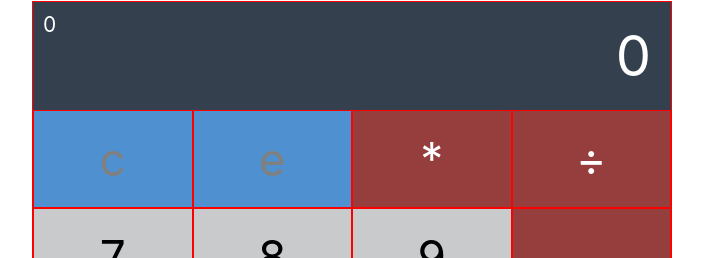
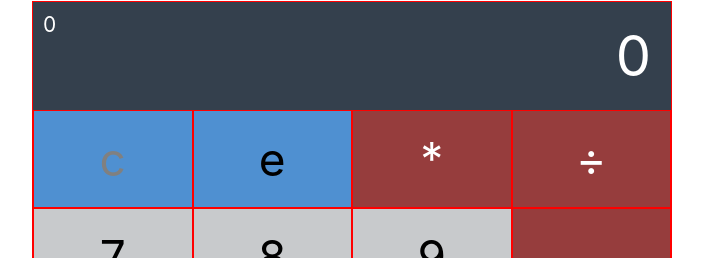
Before and after one commit to estand25/calculator-app, a React (Create React App) app: page / in a window 1280 px wide. Shown: the part 127-385 px from the top of the page, without its empty margins (288-991 px from the left). Built offline with nearby package versions, Linux system fonts and the light colour scheme.

Commit message:
Working on move the displayButton per row into separate component

```diff
--- a/src/App.css
+++ b/src/App.css
@@ -12,7 +12,6 @@
 
 .Button-SubMain {
   background-color: rgb(52, 64, 77);
-  /* border: 1px solid red; */
   color: white;
   padding: 10px;
   font-size: calc(5px + 2vmin);
@@ -21,7 +20,6 @@
 
 .Button-Main {
   background-color: rgb(52, 64, 77);
-  /* border: 1px solid red; */
   color: white;
   padding: 20px;
   font-size: calc(40px + 2vmin);
@@ -37,7 +35,16 @@
   font-size: calc(30px + 2vmin);
   text-align: center;
   width: 25%;
-  /* height: 25%; */
+}
+
+.Button-Empty {
+  background-color: rgb(79, 144, 209);
+  border: 1px solid red;
+  color: black;
+  padding:20px;
+  font-size: calc(30px + 2vmin);
+  text-align: center;
+  width: 25%;
 }
 
 .Button-Operation {
--- a/src/actions/type.js
+++ b/src/actions/type.js
@@ -3,11 +3,20 @@ const CLEAR_PICKED = 'CLEAR_PICKED';
 const EMPTY_PICKED = 'EMPTY_PICKED';
 const NUMBER_PICKED = 'NUMBER_PICKED';
 const EQUAL_PICKED = 'EQUAL_PICKED';
+const CLEAR_STYLE = 'CLEAR_STYLE';
+const EMPTY_STYLE = 'EMPTY_STYLE';
+const OPER_STYLE = 'OPER_STYLE';
+const NUMBER_STYLE = 'NUMBER_STYLE';
+
 
 export {
     OPER_PICKED,
     CLEAR_PICKED,
     EMPTY_PICKED,
     NUMBER_PICKED,
-    EQUAL_PICKED
+    EQUAL_PICKED,
+    CLEAR_STYLE,
+    EMPTY_STYLE,
+    OPER_STYLE,
+    NUMBER_STYLE,
 };
--- a/src/components/CFrame.js
+++ b/src/components/CFrame.js
@@ -5,11 +5,12 @@ import {
     clearPicked,
     emptyPicked,
     numberPicked,
-    equalPicked
+    equalPicked,
 } from '../actions'
 import '../App.css'
 import DisplayButtons from './DisplayButtons';
 import ComplexDisplayButton from './ComplexDisplayButton';
+import DisplayRow from './DisplayRow'
 
 class CFrame extends React.Component {
     render() {
@@ -23,6 +24,9 @@ class CFrame extends React.Component {
                         input={this.props.subTotal}
                     />
                 </div>
+                {/* <DisplayRow
+                    dr={('c,e,m,d').toString().split(',')}
+                /> */}
                 <div className="row">
                     <DisplayButtons
                         sty={"Button-Clear"}
@@ -30,7 +34,7 @@ class CFrame extends React.Component {
                         onClick={() => this.props.clearPicked()}
                     />
                     <DisplayButtons
-                        sty={"Button-Clear"}
+                        sty={"Button-Empty"}
                         input={"e"}
                         onClick={() => this.props.emptyPicked()}
                     />
@@ -121,6 +125,10 @@ const mapStateToProps = (state) => {
         total: state.total,
         subTotal: state.subTotal,
         sign: state.sign,
+        clearStyle: state.clearStyle,
+        emptyStyle: state.emptyStyle,
+        operStyle: state.operStyle,
+        numbStyle: state.numbStyle,
     }
 }
 
@@ -129,7 +137,7 @@ const mapDispatchToProps = {
     clearPicked,
     emptyPicked,
     numberPicked,
-    equalPicked
+    equalPicked,
 }
 
 export default connect(mapStateToProps, mapDispatchToProps)(CFrame);
--- a/src/components/ComplexDisplayButton.js
+++ b/src/components/ComplexDisplayButton.js
@@ -1,5 +1,4 @@
 import React from 'react'
-import '../App.css'
 
 const ComplexDisplayButton = (props) => {
     return (
--- a/src/components/DisplayButtons.js
+++ b/src/components/DisplayButtons.js
@@ -1,5 +1,4 @@
 import React from 'react'
-import '../App.css'
 
 const DisplayButtons = (props) => {
     return (
--- /dev/null
+++ b/src/components/DisplayRow.js
@@ -0,0 +1,17 @@
+import React from 'react'
+import '../App.css'
+
+
+const DisplayRow = (props) => {
+    return (
+        <div className="row">
+            {/* {
+                this.props.dr.map(d =>
+
+                    )
+            } */}
+        </div>
+    )
+}
+
+export default DisplayRow;
--- a/src/reducers/index.js
+++ b/src/reducers/index.js
@@ -9,7 +9,11 @@ import {
 const initialState = {
     sign: "",
     total: 0,
-    subTotal: 0
+    subTotal: 0,
+    clearStyle: 'Button-Clear',
+    emptyStyle: 'Button-Empty',
+    operStyle: 'Button-Operation',
+    numbStyle: 'Button-Number',
 }
 
 export const calculator = (state = initialState, action) => {
@@ -20,7 +24,6 @@ export const calculator = (state = initialState, action) => {
                     total: state.sign === 'e' ? state.total : state.subtotal === 0 ? 0 : state.subTotal,
                     subTotal: 0,
                 }
-
             console.log(a);
             return a;
         }
@@ -89,7 +92,6 @@ export const calculator = (state = initialState, action) => {
                 }
             }
             console.log(e);
-
             return e;
             // break;
         }
```
Also changed, not shown: src/actions/index.js (line endings or trailing spaces).
